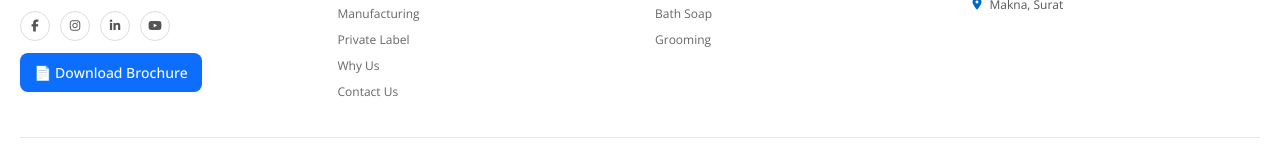
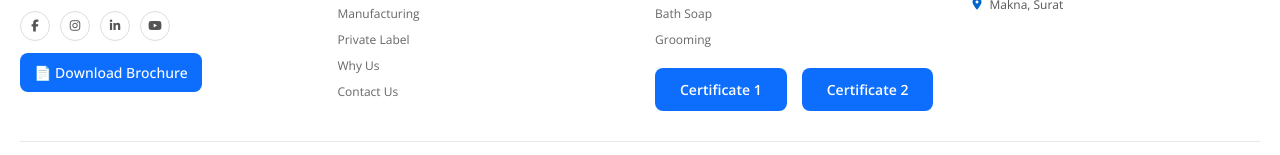
Before and after one commit to hardik1106596/Cosmetic-Website, a plain HTML site: page Frontend/index.html in a window 1280 px wide. Shown: the part 2964-3119 px from the top of the page. Drawn offline with nearby package versions, Linux system fonts and the light colour scheme.

Commit message:
ab to sab

```diff
--- a/Frontend/index.html
+++ b/Frontend/index.html
@@ -550,6 +550,21 @@
                         <li><a href="./bath-soap.html">Bath Soap</a></li>
                         <li><a href="./grooming.html">Grooming</a></li>
                     </ul>
+                    <div class="certificate-buttons">
+
+                        <a href="image/cert_1.pdf"
+                        target="_blank"
+                        class="certificate-btn">
+                        Certificate 1
+                        </a>
+
+                        <a href="image/cert_2.pdf"
+                        target="_blank"
+                        class="certificate-btn">
+                        Certificate 2
+                        </a>
+
+                    </div>
                 </div>
 
                 <!-- Contact Info -->
@@ -570,6 +585,7 @@
                             <span>Makna, Surat</span>
                         </a>
                     </div>
+
                 </div>
             </div>
 
--- a/Frontend/style.css
+++ b/Frontend/style.css
@@ -42,6 +42,34 @@ img {
     max-width: 100%;
     display: block;
 }
+
+
+
+.certificate-buttons{
+    display:flex;
+    flex-direction:row;
+    gap:15px;
+    margin-top:20px;
+    align-items:center;
+}
+
+.certificate-btn{
+    display:inline-block;
+    width:auto;
+    background:#0d6efd;
+    color:white;
+    text-decoration:none;
+    padding:12px 25px;
+    border-radius:8px;
+    font-weight:600;
+    text-align:center;
+}
+
+.certificate-btn:hover{
+    background:#e5e5e5;
+}
+
+
 
 
 /* ============================================================
```
Also changed, not shown: 2 other files.
